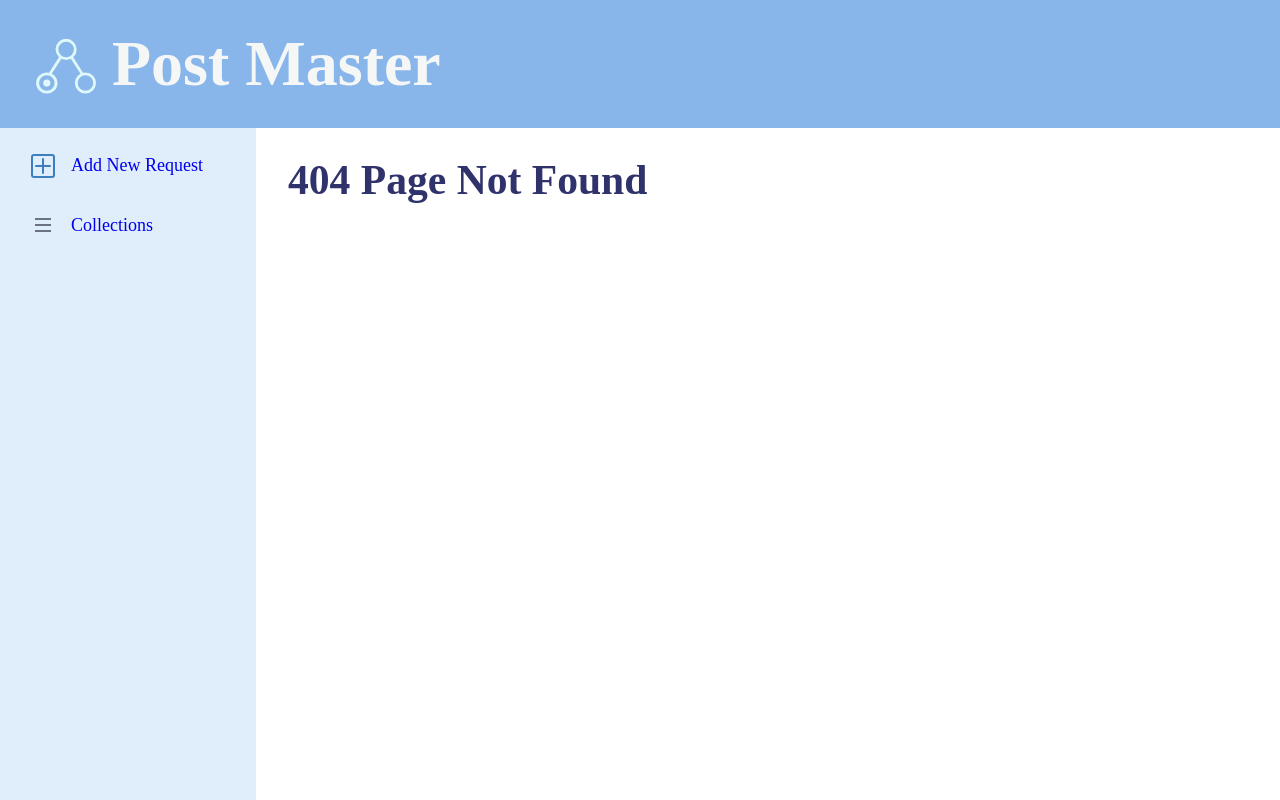
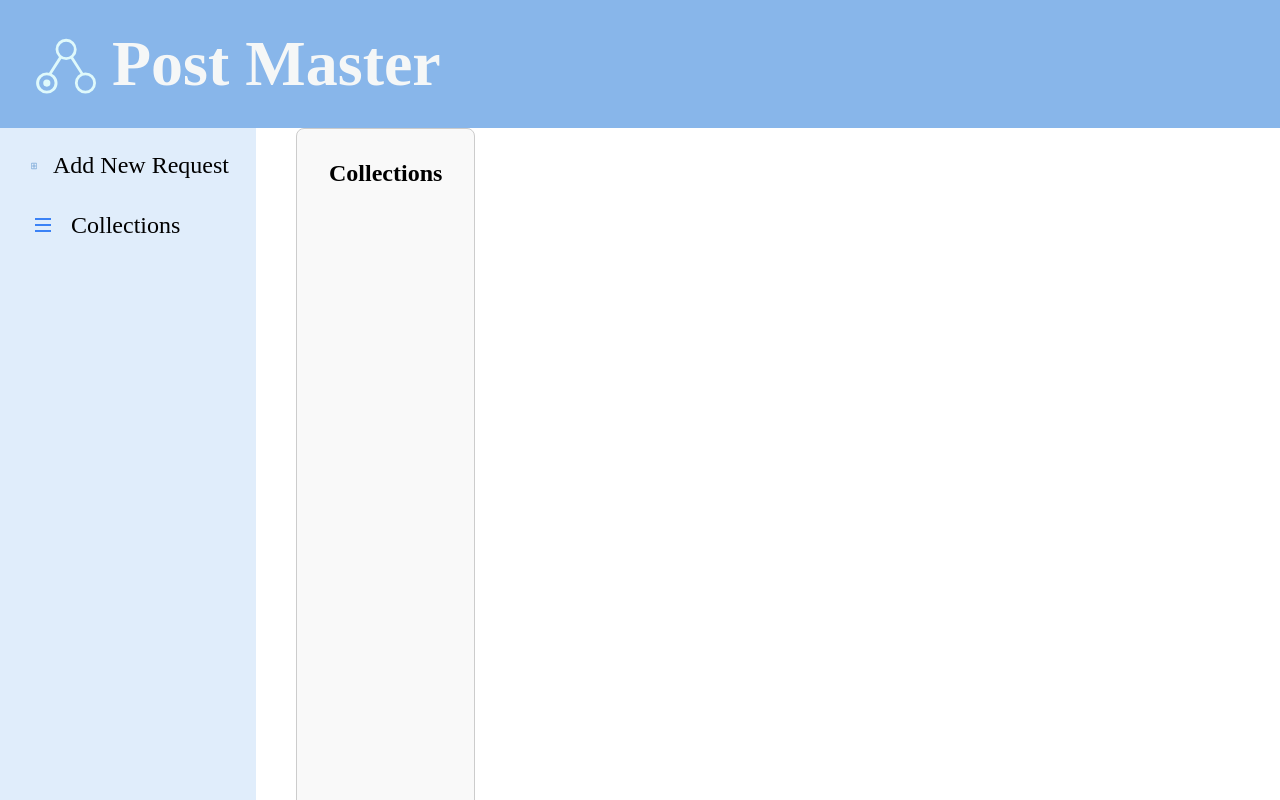
Before and after one commit to aylinakyol/PostMasterReact, a React (Vite) app in the folder postmasterreact/: page /collections in a window 1280 px wide. Before the commit this address had no page. Shown: the top 800 px of the page. Built offline with nearby package versions, Linux system fonts and the light colour scheme.

Commit message:
Önceki istekler local storage' a kaydedildi. Collectionsa eklendi.

```diff
--- a/postmasterreact/src/Request_Body.jsx
+++ b/postmasterreact/src/Request_Body.jsx
@@ -12,6 +12,29 @@ export default function Request_Body({requestBody, setRequestBody}) {
     }
   };
 
+  function handleBody(e){
+    setRequestBody(e.target.value)
+  }
+
+  const headerContent = (
+    <div className="input-header">
+      <div className="input-row">
+        <label htmlFor="key">Key:</label>
+        <input type="text" id="key" name="key" />
+      </div>
+      <div className="input-row">
+        <label htmlFor="value">Value:</label>
+        <input type="text" id="value" name="value" />
+      </div>
+    </div>
+  );
+
+
+  const bodyContent = (
+    <div className="input-body">
+      <input type="text" id="body" name="body" onChange={handleBody}/>
+    </div>);
+
   return (
     <div className="request-body-container">
       <div className="request-body">
@@ -24,6 +47,8 @@ export default function Request_Body({requestBody, setRequestBody}) {
       {activePopup && (
         <div className="popup">
           <p>{activePopup.toUpperCase()} content</p>
+          {activePopup =='header'? headerContent : ""}
+          {activePopup =='body'? bodyContent : ""}
         </div>
       )}
     </div>
--- a/postmasterreact/src/SideBar.jsx
+++ b/postmasterreact/src/SideBar.jsx
@@ -1,13 +1,10 @@
-import { useState, useContext } from "react";
-import { NavLink, useNavigate, useLocation } from "react-router-dom";
-import { ContextError } from "./ContextError";
+import { useEffect } from "react";
+import { NavLink, useLocation } from "react-router-dom";
 import { navbarMenuItems } from "./variables/Private_Items";
-import { svgList } from "./variables/Private_Items";
+import SvgIcon from "./components/Component_Svg";
 
 export default function SideBar() {
-    const { setIsErrorExist, setError } = useContext(ContextError);
     const location = useLocation();
-    const navigate = useNavigate();
 
     const navbarMenuLinks = navbarMenuItems.map(link => (
         <div key={link.key}>
@@ -15,26 +12,17 @@ export default function SideBar() {
                 to={link.href}
                 className={location.pathname === link.href ? 'link-navbar-menu-active' : 'link-navbar-menu'}
             >
-                {svgList.find(svg => svg.key === link.svgId) && (
-                    <svg
-                        viewBox={svgList.find(svg => svg.key === link.svgId).viewBox}
-                        data-icon={svgList.find(svg => svg.key === link.svgId).name}
-                        width="24"
-                        height="24"
-                        style={{ marginRight: '8px' }}
-                        dangerouslySetInnerHTML={{ __html: svgList.find(svg => svg.key === link.svgId).value }}
-                    />
-                )}
+                <SvgIcon svgId={link.svgId} />
                 {link.name}
             </NavLink>
         </div>
     ));
 
     return (
-        <div className = "container">
-            <div className = "navbar-menu">
+        <div className="container">
+            <div className="navbar-menu">
                 {navbarMenuLinks}
             </div>
         </div>
-    )
+    );
 }
--- /dev/null
+++ b/postmasterreact/src/components/Component_Svg.jsx
@@ -0,0 +1,19 @@
+import { svgList } from "../variables/Private_Items";
+import { useState } from "react";
+
+export default function SvgIcon({ svgId }) {
+    const svg = svgList.find((svg) => svg.key === svgId);
+
+    if (!svg) return null;
+
+    return (
+        <svg
+            viewBox={svg.viewBox}
+            data-icon={svg.name}
+            width="24"
+            height="24"
+            style={{ marginRight: "8px" }}
+            dangerouslySetInnerHTML={{ __html: svg.value }}
+        />
+    );
+}
--- a/postmasterreact/src/css/style.css
+++ b/postmasterreact/src/css/style.css
@@ -20,7 +20,6 @@
   width: 20%;
   height: 100vh;
   background-color: #9ec6f352;
-  color: #1B56FD;
   display: flex;
   flex-direction: column;
   padding: 10px;
@@ -37,27 +36,22 @@
   gap: 15px;
 }
 
-.link-navbar-menu {
+.link-navbar-menu,
+.link-navbar-menu-active {
   display: flex;
   align-items: center;
   text-decoration: none;
-  font-size: 18px;
+  color: black;
+  font-size: 1.5rem;
   padding: 10px 12px;
   border-radius: 8px;
   margin-left: 2px;
   gap: 8px;
-}
-
-.link-navbar-menu-active {
-  text-decoration: none;
-  color: black;
-  font-size: 1.5rem;
-  margin-left: 0;
   white-space: nowrap;
 }
 
+
 .link-navbar-menu-active:hover{
-  color: #007bff;
   text-decoration: underline;
 }
 
@@ -90,17 +84,18 @@ main {
 }
 
 .link-navbar-menu svg[data-icon="burger"] path {
-  stroke: #6b7280;
-  stroke-width: 2;
+  stroke: #3b82f6;
   transition: stroke 0.2s ease;
 }
 
 .link-navbar-menu-active svg[data-icon="burger"] path {
   stroke: #3b82f6;
+  stroke-width: 2;
 }
 
 .link-navbar-menu:hover svg[data-icon="burger"] path {
   stroke: #1d4ed8;
+  stroke-width: 2;
 }
 
 .link-navbar-menu svg[data-icon="addRequest"] {
@@ -239,6 +234,47 @@ label {
   padding: 10px 20px;
 }
 
+.input-body {
+  padding: 50px 50px;
+}
+
+.input-body input {
+  padding-left: 2%;
+  padding-top: 2%;
+  padding-bottom: 200px;
+  padding-right: 400px;
+  border: 1px solid #ccc;
+  border-radius: 6px; /* Köşeleri yuvarlatır */
+  margin-left: 0rem;
+  outline: none;
+  width: 100%; /* veya istediğin genişlik: örn. 300px */
+  box-sizing: border-box;
+  background-color: #fff;
+  font-size: 1rem;
+}
+
+.input-body input:focus {
+  border-color: #007bff;
+  box-shadow: 0 0 0 2px rgba(0, 123, 255, 0.2);
+}
+
+.input-header {
+  display: flex;
+  flex-direction: column;
+  gap: 1rem;
+  margin-left: 0.5rem;
+  padding: 2rem;
+  border: 1px solid #ccc;
+  border-radius: 8px;
+  background-color: #f9f9f9;
+}
+
+.input-row {
+  display: flex;
+  align-items: center;
+  gap: 1rem;
+}
+
 @font-face {
   font-family: "Inter";
   src: url("./fonts/Inter.ttf") format("truetype");
--- a/postmasterreact/src/index.jsx
+++ b/postmasterreact/src/index.jsx
@@ -5,7 +5,7 @@ import Layout from './Layout';
 import Page_NotFound from './pages/Page_NotFound';
 import Page_Home from './pages/Page_Home';
 import { ContextError_Provider } from './ContextError';
-import SideBar from './SideBar';
+import Page_Collections from './pages/Page_Collections';
 
 const container = document.getElementById('root');
 const root = ReactDOM.createRoot(container);
@@ -17,6 +17,7 @@ root.render(
                 <Route path="/" element={<Layout />}>
                     <Route index element={<Page_Home />} />
                     <Route path="*" element={<Page_NotFound />} />
+                    <Route path="collections" element={<Page_Collections />} />
                 </Route>
             </Routes>
         </Router>
--- /dev/null
+++ b/postmasterreact/src/pages/Page_Collections.jsx
@@ -0,0 +1,34 @@
+import { useState, useEffect } from "react";
+import { useNavigate } from 'react-router-dom';
+
+export default function Page_Collections() {
+    const [requests, setRequests] = useState([]);
+
+    const navigate = useNavigate();
+
+    useEffect(() => {
+        const storedData = localStorage.getItem("requests");
+        if (storedData) {
+            setRequests(JSON.parse(storedData));
+        }
+    }, []);
+
+    const requestList = requests.map((request, index) => (
+        <li key={index}>
+            {request.requestType} - {request.url}<br />
+            Body: {JSON.stringify(request.requestBody, null, 2)}<br />
+            <button onClick={() => handleCollection(request)}>Go to Request</button>
+        </li>
+    ));
+
+    function handleCollection(request){
+        navigate('/', { state: { requestUrl: request.url } });
+    }
+
+    return (
+        <div className="input-header">
+            <h2>Collections</h2>
+            <ul>{requestList}</ul>
+        </div>
+    );
+}
--- a/postmasterreact/src/pages/Page_Home.jsx
+++ b/postmasterreact/src/pages/Page_Home.jsx
@@ -1,11 +1,26 @@
 import Request_Body from "../Request_Body"
-import { useState } from "react";
+import { useState, useEffect} from "react";
+import { useLocation, useNavigate } from "react-router-dom";
 
 export default function Page_Home() {
+    const location = useLocation();
+
     const options = ["post", "get", "put", "patch", "delete"];
     const [requestBody, setRequestBody] = useState("");
     const [requestType, setRequestType] = useState("post");
     const [url, setUrl] = useState("");
+
+    useEffect(() => {
+        console.log("location:", location)
+        const requestUrl = location.state?.requestUrl;
+        if(requestUrl){
+            console.log(requestUrl);
+            setUrl(requestUrl);
+        }else{
+            setUrl("");
+        }
+    }, [location]);
+
 
     function handleSelectChange(e){
         setRequestType(e.target.value);
@@ -13,11 +28,27 @@ export default function Page_Home() {
     };
 
     async function handleButtonClick() {
-        console.log("İstek tipi:", requestType);
-        console.log("URL:", url);
-        console.log("Request Body:", requestBody);
+        const requestData = {
+            requestType,
+            url,
+            requestBody
+        };
 
+        const existingData = localStorage.getItem("requests");
+        const requests = existingData ? JSON.parse(existingData) : [];
+
+        requests.push(requestData);
+
+        localStorage.setItem("requests", JSON.stringify(requests));
+
+        console.log("Request kaydedildi:", requestData);
+
+        if (requests.length > 10) {
+            requests.shift(); // en eskiyi siler
+        }
     }
+
+
     return (
         <div className="request-options">
             <label htmlFor="request">Request Option:</label>
--- a/postmasterreact/src/variables/Private_Items.jsx
+++ b/postmasterreact/src/variables/Private_Items.jsx
@@ -1,8 +1,9 @@
 export const pageHome = "/";
+export const pageCollections = "/collections";
 
 export const navbarMenuItems = [
     { key: 1, href: pageHome, name: 'Add New Request', visible: true, svgId: 1 },
-    { key: 2, href: pageHome, name: 'Collections', visible: true, svgId: 2 },
+    { key: 2, href: pageCollections, name: 'Collections', visible: true, svgId: 2 },
 ];
 
 export const svgList = [
```
